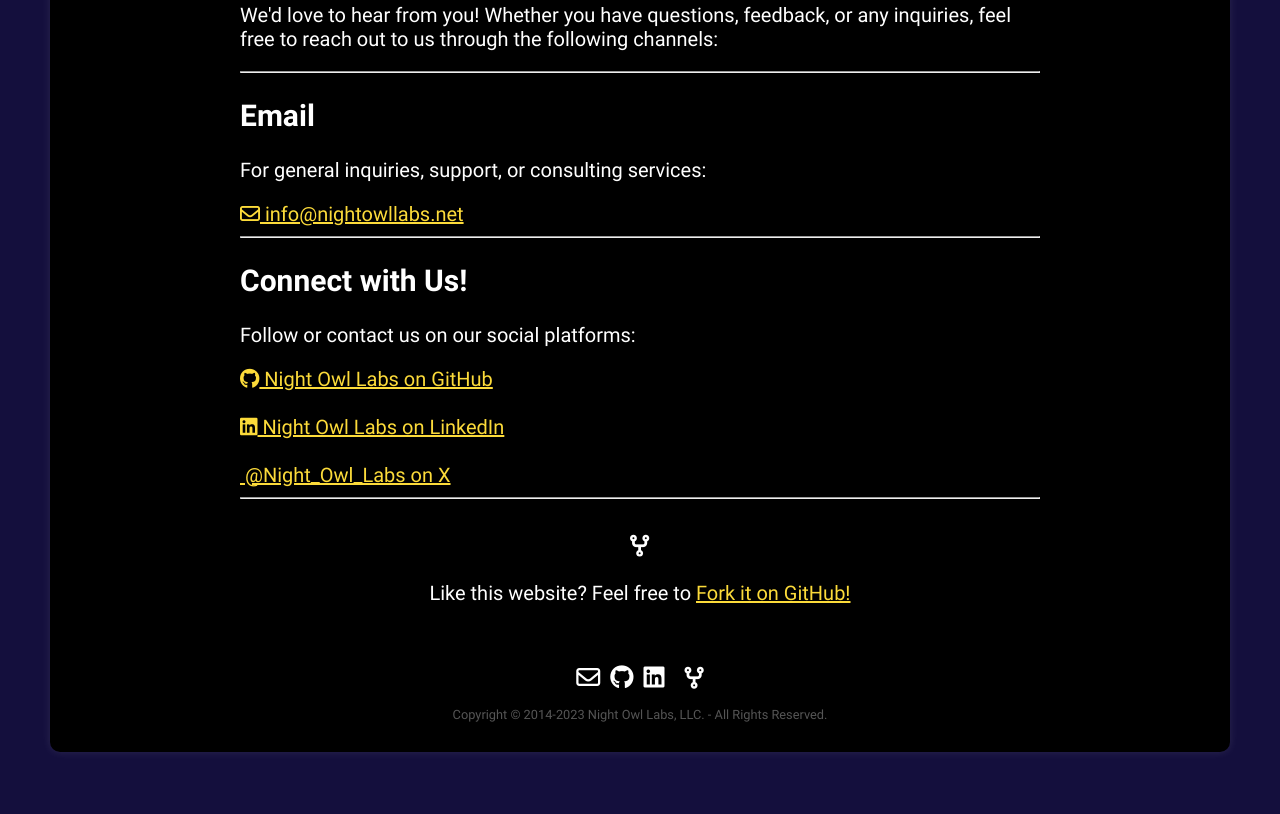
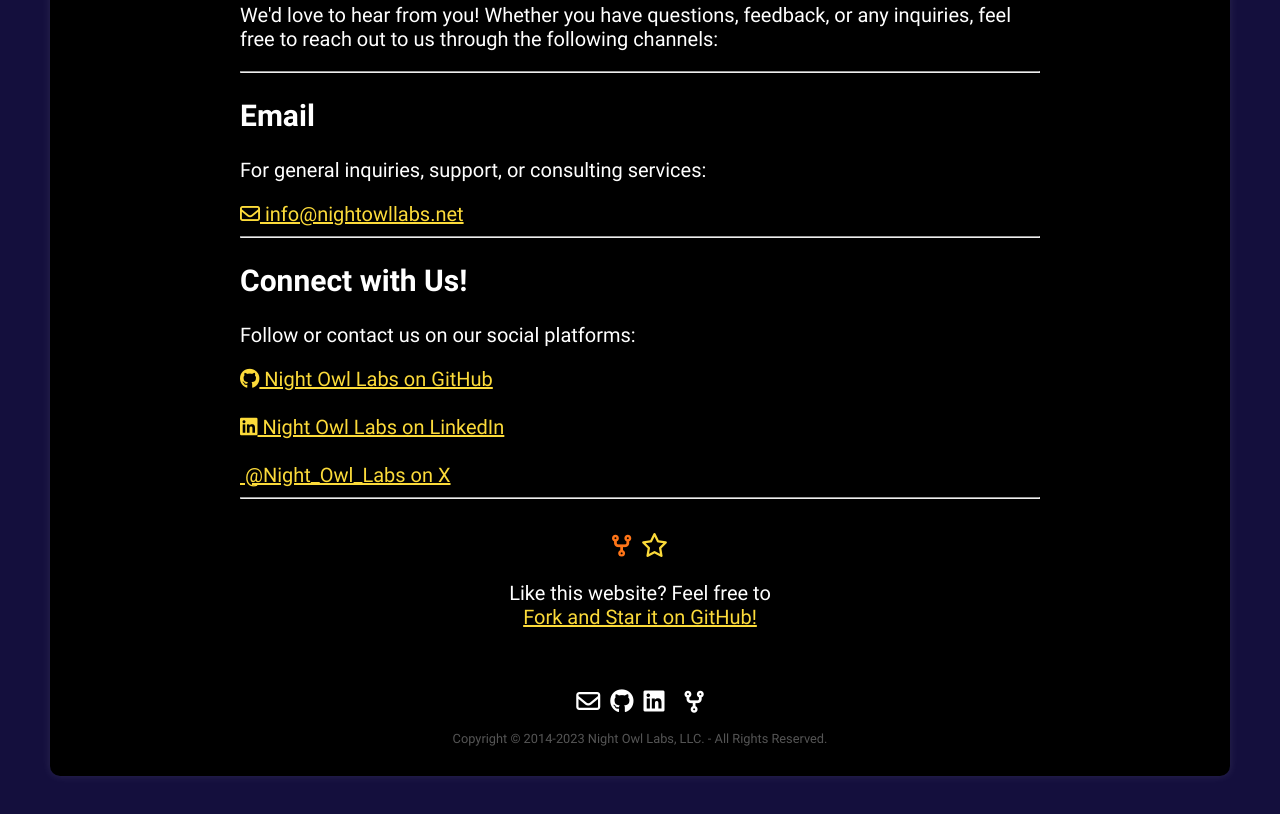
Before and after one commit to scottgriv/Business-Website, a Gatsby site: page /contact in a window 1280 px wide. Shown: the part 469-1283 px from the top of the page. Built offline with nearby package versions, Linux system fonts and the light colour scheme; Gatsby itself is replaced by a stand-in of ours; some icons are missing.

Commit message:
Update layouts

```diff
--- a/gatsby-config.js
+++ b/gatsby-config.js
@@ -31,14 +31,14 @@
         name: `Night Owl Labs`,
         short_name: `Night Owl Labs`,
         start_url: `/`,
-        background_color: `#FCDB3A`,
+        background_color: `#0E2F00`,
         // This will impact how browsers show your PWA/website
         // https://css-tricks.com/meta-theme-color-and-trickery/
         //theme_color: `#FFFFFF`, //White
-        theme_color: `#FCDB3A`, //Yellow
+        //theme_color: `#FCDB3A`, //Yellow
         //theme_color: `#0E2F00`, //Dark Green
         //theme_color: `#005E1F`, //Lighter Green
-        //theme_color: `#0E2F00`, //Dark Green
+        theme_color: `#0E2F00`, //Dark Green
         display: `minimal-ui`,
         icon: `src/images/icon-yellow-rounded.png`, // This path is relative to the root of the site.
         display: `standalone`,
--- a/src/components/layout.css
+++ b/src/components/layout.css
@@ -180,9 +180,32 @@
   order: 0; /* move the description to the start */
 }
 
+#github-star {
+  color: #fcdb3a;
+}
+
+#github-fork {
+  color: #ff7518;
+}
+
+.closing-wrapper {
+  display: flex;
+  flex-direction: column; /* Stack the children vertically */
+  justify-content: center; /* Center children along the main axis */
+  align-items: center; /* Center children along the cross axis */
+  text-align: center;
+}
+
+.social-links-wrapper {
+  display: flex;
+  justify-content: center;
+}
+
 .social-links {
   display: flex;
   gap: 10px; /* Space between icons */
+  padding-left: 5px;
+  padding-right: 5px;
 }
 
 .social-links a {
@@ -348,11 +371,6 @@
   height: auto; /* Maintains the aspect ratio */
 }
 
-.social-links-wrapper {
-  display: flex;
-  justify-content: center;
-}
-
 .mobile-logo {
   display: none;
 }
@@ -472,6 +490,13 @@
 .scroll-to-top i {
   font-size: 24px; /* Larger font size for the icon */
   color: #fff;
+}
+
+.block-quote {
+  font-family: "Roboto", sans-serif;
+  font-weight: 400; /* This will use the regular weight */
+  font-style: italic; /* This will use the italic style */
+  color: #7f7f7f; /* Font color */
 }
 
 /* Media Queries */
--- a/src/components/layout.js
+++ b/src/components/layout.js
@@ -81,7 +81,7 @@
         className={`scroll-to-top ${showScroll ? 'visible' : ''}`}
         aria-label="Scroll to top"
       >
-        <i class="fa-solid fa-arrow-up fa-flip"></i>
+        <i className="fa-solid fa-arrow-up fa-flip"></i>
       </button>
     </div>
   );
--- a/src/pages/contact.js
+++ b/src/pages/contact.js
@@ -47,22 +47,34 @@
       <br />
       <div className="social-links-wrapper">
         <div className="social-links">
-        <a href="https://github.com/scottgriv/business-website"
+          <a
+            href="https://github.com/scottgriv/business-website"
             target="_blank"
-          rel="noreferrer">
-          <i className="fa-solid fa-code-fork fa-bounce"></i>{" "}
+            rel="noreferrer"
+          >
+            <i id="github-fork" className="fa-solid fa-code-fork fa-bounce"></i>{" "}
+          </a>
+        </div>
+        <br />
+        <div className="social-links">
+          <a
+            href="https://github.com/scottgriv/business-website"
+            target="_blank"
+            rel="noreferrer"
+          >
+            <i id="github-star" className="fa-regular fa-star fa-bounce"></i>{" "}
           </a>
         </div>
       </div>
-      <div className="social-links-wrapper">
-      <p>
-        Like this website? Feel free to <a
+      <div className="closing-wrapper">
+        <p>Like this website? Feel free to<br />
+          <a
             href="https://github.com/scottgriv/business-website"
             target="_blank"
             rel="noreferrer"
           >
             {" "}
-           Fork it on GitHub!
+            Fork and Star it on GitHub!
           </a>
         </p>
       </div>
```
Also changed, not shown: src/pages/company.js (+19 -4 lines). Lines whose indentation alone changed are shown as unchanged.
